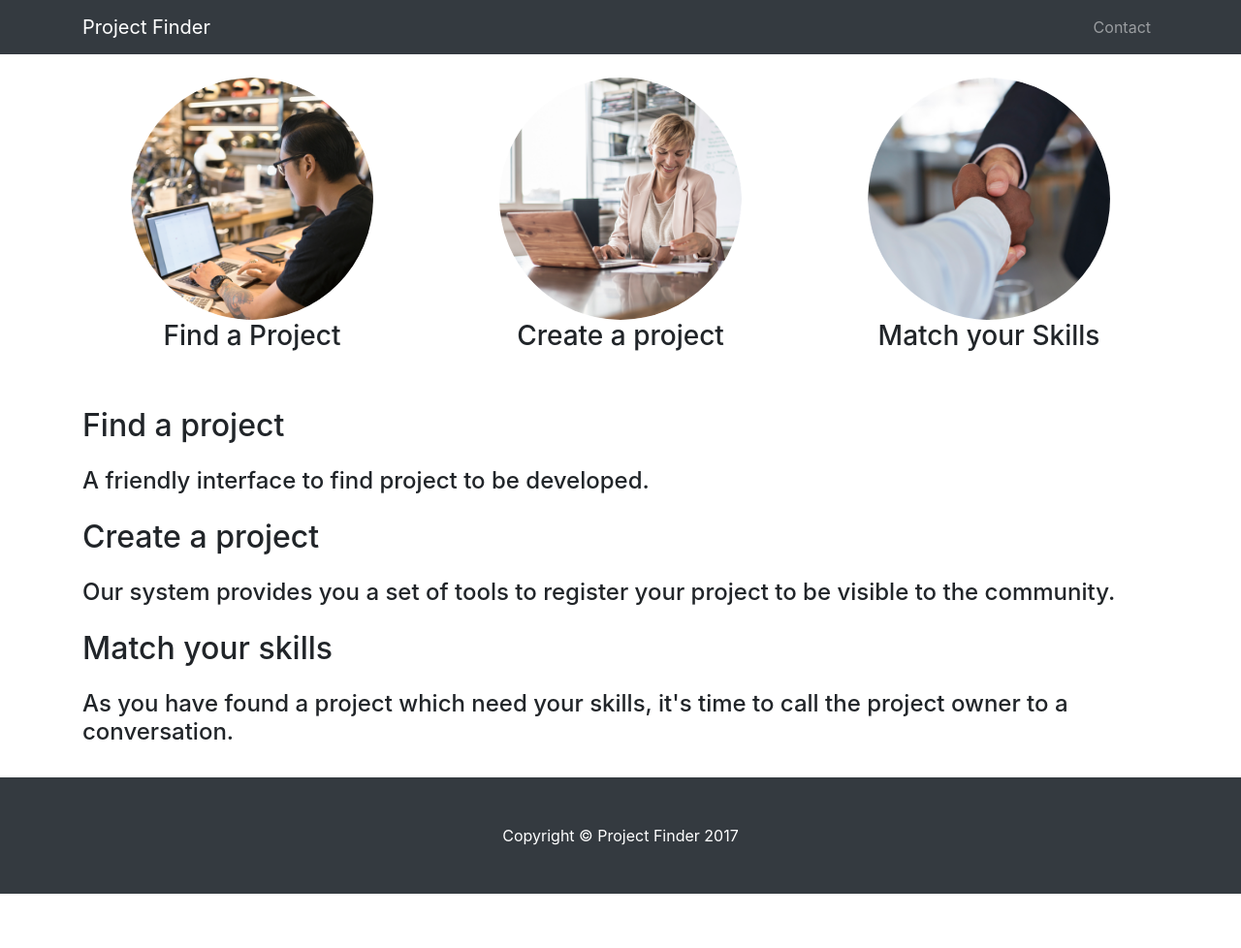
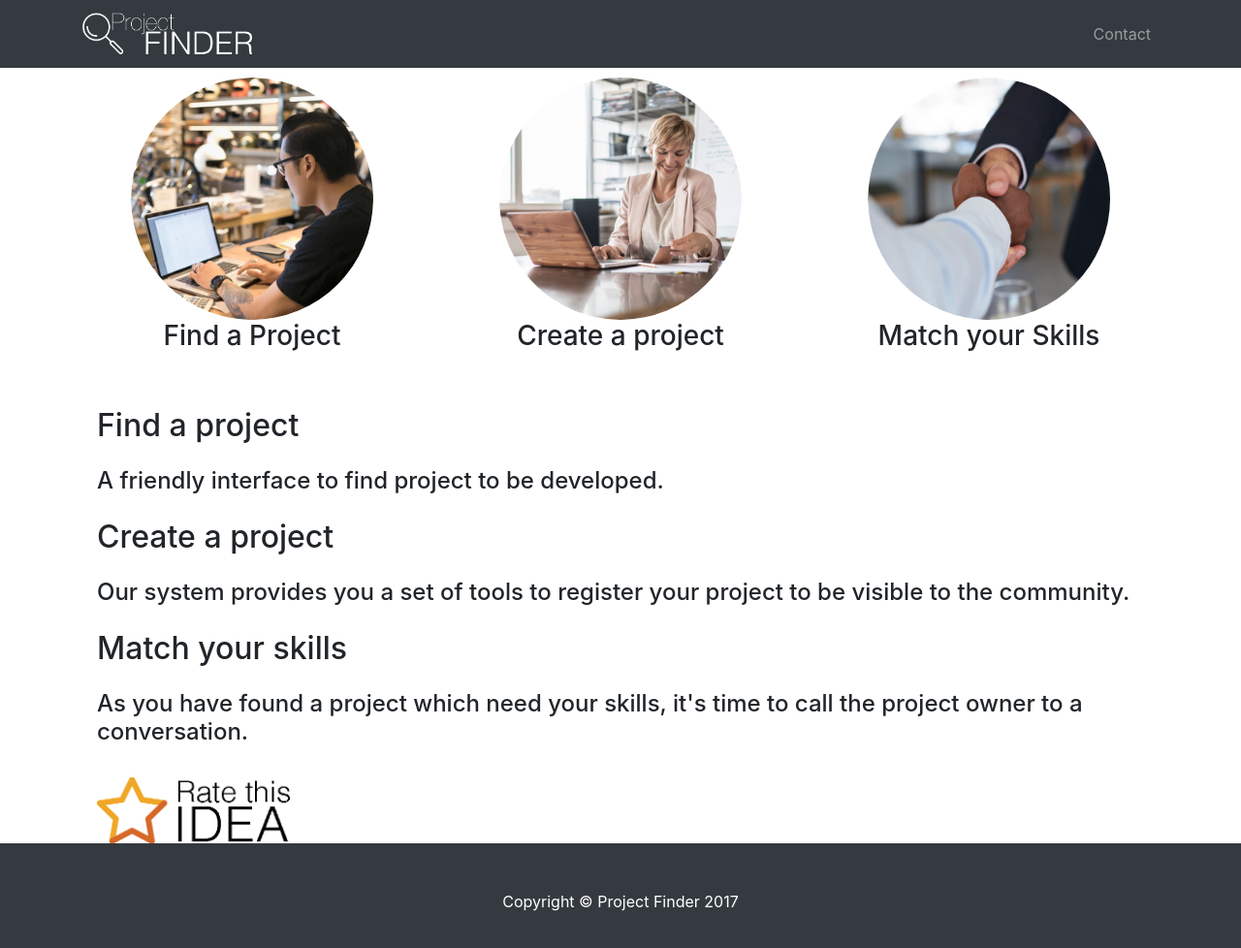
Before and after one commit to diegomrz/labactivation, a website: page index.html in a window 1280 px wide. Shown: the whole page at 97% size. Before the commit the page ends 922 px from the top, so only its background shows below. Drawn offline with Linux system fonts and the light colour scheme.

Commit message:
New commit

```diff
--- a/index.html
+++ b/index.html
@@ -23,7 +23,7 @@
     <!-- Navigation -->
     <nav class="navbar navbar-expand-lg navbar-dark bg-dark fixed-top">
       <div class="container">
-        <a class="navbar-brand" href="#">Project Finder</a>
+        <a class="navbar-brand" href="#"><img border="0" alt="Avalie esta ideia!" src="images/LOGO.png" width="175"></a>
         <button class="navbar-toggler" type="button" data-toggle="collapse" data-target="#navbarResponsive" aria-controls="navbarResponsive" aria-expanded="false" aria-label="Toggle navigation">
           <span class="navbar-toggler-icon"></span>
         </button>
@@ -64,6 +64,7 @@
       </div>
 
       <!-- Section Row -->
+      <div class="container">
       <h2 class="my-4">Find a project</h2>
       <h4>A friendly interface to find project to be developed.</h4>
 
@@ -73,9 +74,14 @@
       <h2 class="my-4">Match your skills</h2>
       <h4>As you have found a project which need your skills, it's time to call the project owner to a conversation.</h4>
       </br>
-
+      </div>
+      <div class="container">
+        <a href="https://docs.google.com/forms/d/e/1FAIpQLSdHKrmQikkx3Cj_TtzFpQbwhDOih46Gz1jsiSXmHOp7oIJ31g/viewform?usp=sf_link" target="_blank" > <img border="0" alt="Avalie esta ideia!" src="images/RATE.png" width="200"></a>
+      </div>
     </div>
     <!-- /.container -->
+
+
 
     <!-- Footer -->
     <footer class="py-5 bg-dark">
```
Also changed, not shown: images/LOGO.png (added), images/LOGO0.png (added), images/RATE.png (added).
